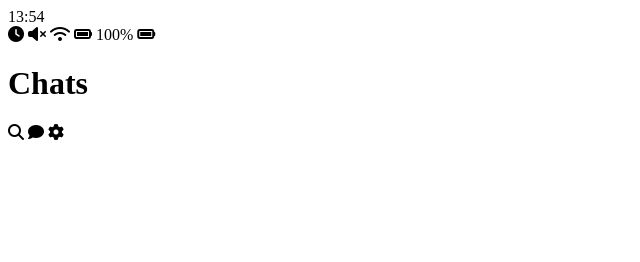
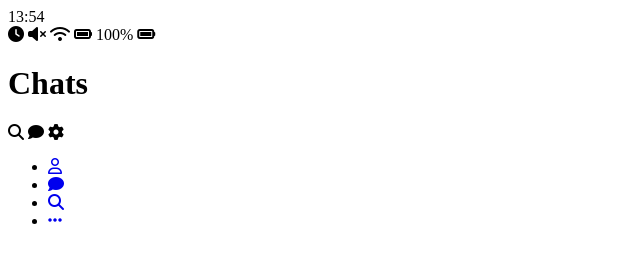
Before and after one commit to gomsun2/kakao-clone-v2.0, a plain HTML site: page index.html in a window 1280 px wide. Shown: the whole page, without its empty margins (0-640 px from the left). Drawn offline with Linux system fonts and the light colour scheme.

Commit message:
implements, WP:navibar

```diff
--- a/index.html
+++ b/index.html
@@ -40,5 +40,29 @@
         </span>
       </div>
     </header>
+    <nav class="navi">
+      <ul class="nav__list">
+        <li class="nav__list-item">
+          <a href="./friends.html" class="nav__list-link">
+            <i class="far fa-user"></i>
+          </a>
+        </li>
+        <li class="nav__list-item">
+          <a href="./index.html" class="nav__list-link">
+            <i class="fas fa-comment"></i>
+          </a>
+        </li>
+        <li class="nav__list-item">
+          <a href="./more.html" class="nav__list-link">
+            <i class="fas fa-search"></i>
+          </a>
+        </li>
+        <li class="nav__list-item">
+          <a href="./settings.html" class="nav__list-link">
+            <i class="fas fa-ellipsis-h"></i>
+          </a>
+        </li>
+      </ul>
+    </nav>
   </body>
 </html>
```
